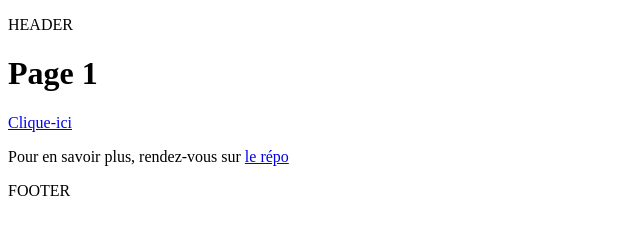
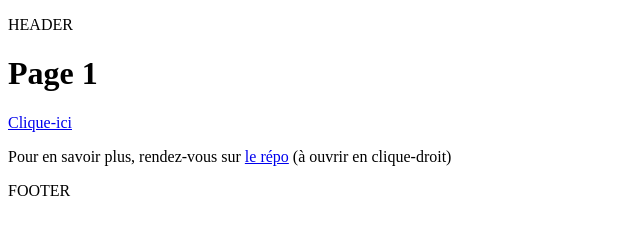
Before and after one commit to GlennCarroy/transition_usingBarba, a plain HTML site: page index.html in a window 1280 px wide. Shown: the whole page, without its empty margins (0-640 px from the left). Drawn offline with Linux system fonts and the light colour scheme.

Commit message:
correction index

```diff
--- a/index.html
+++ b/index.html
@@ -14,7 +14,7 @@
   		<div class="cc">
     		<h1>Page 1</h1>
 			<a href="./index2.html">Clique-ici</a>
-			<p>Pour en savoir plus, rendez-vous sur <a href="https://github.com/GlennCarroy/transition_usingBarba">le répo</a></p>
+			<p>Pour en savoir plus, rendez-vous sur <a href="https://github.com/GlennCarroy/transition_usingBarba">le répo</a> (à ouvrir en clique-droit)</p>
   		</div>
 	</main>
 
```
